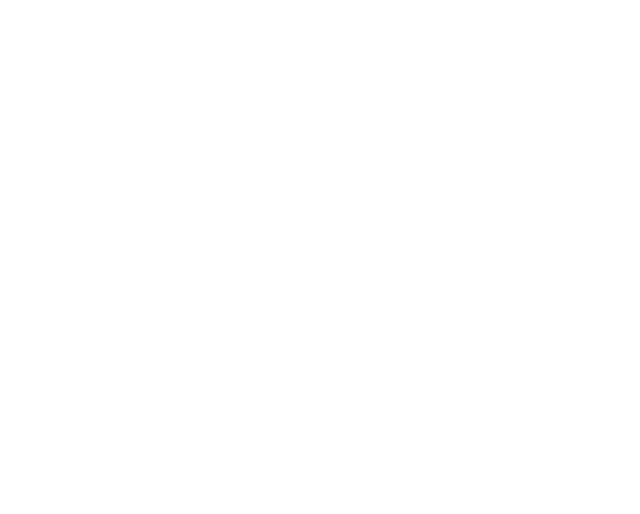
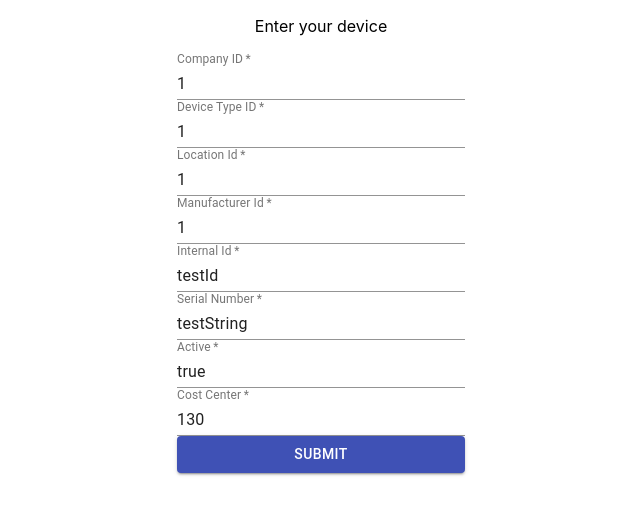
Before and after one commit to lambdax-enteprise-device/frontend, a React (Create React App) app: page /add-device in a window 1280 px wide. Shown: the top 514 px of the page, without its empty margins (319-959 px from the left). Built offline with nearby package versions, Linux system fonts and the light colour scheme.

Commit message:
start work on remove-device

```diff
--- a/src/App.js
+++ b/src/App.js
@@ -11,6 +11,8 @@
 import SignupForm from "./components/auth/SignUp";
 import Dashboard from "./components/dashboard/Dashboard";
 import Inventory from "./components/inventory/Inventory"
+import AddDevice from "./components/inventory/AddDevice"
+import RemoveDevice from "./components/inventory/RemoveDevice"
 
 function App(props) {
   return (
@@ -37,6 +39,13 @@
           path="/inventory"
           render={(...props) => <Inventory cookies={props.cookies} />}
           />
+          <Route
+          path="/add-device"
+          render={(...props) => <AddDevice cookies={props.cookies} />}
+          />
+          <Route
+          path="/remove-device"
+          render={(...props) => <RemoveDevice cookies={props.cookies} />} />
       </Switch>
     </div>
   );
--- /dev/null
+++ b/src/components/inventory/AddDevice.js
@@ -0,0 +1,171 @@
+import React, { useState, useEffect } from "react";
+import { useFormik } from "formik";
+import * as Yup from "yup";
+import axios from "axios";
+import { TextField, Button, FormHelperText, Grid, Container } from "@material-ui/core";
+
+import { makeStyles } from  "@material-ui/core";
+
+const useStyles = makeStyles(theme => ({
+    form: {
+        display: "flex",
+        flexDirection: "column",
+        width: "18em",
+
+    }
+}))
+
+const AddDevice = () => {
+    const classes= useStyles();
+    const formik = useFormik({
+        initialValues: {
+            company_id: 1,
+            device_type_id: 1,
+            location_id: 1,
+            manufacturer_id: 1,
+            internal_id: "testId",
+            serial_number: "testString",
+            active: true,
+            cost_center: 130
+        },
+        validationSchema: Yup.object({
+            company_id: Yup.number()
+            .max(10, "Has to be less than 10")
+            .required("Required"),
+            device_type_id: Yup.number()
+            .max(10, "We only have ten types of devices")
+            .required("Required"),
+            location_id: Yup.number()
+            .max(10, "Must be less than 10")
+            .required("Required"),
+            internal_id: Yup.string()
+            .min(2, "Must be two characters or more")
+            .required("Required"),
+            serial_number: Yup.string()
+            .min(2, "Must be at least two characters")
+            .required("Required"),
+            active: Yup.boolean()
+            .required("Required")
+        }),
+        onSubmit: values => {
+            const {company_id,
+            device_type_id,
+        location_id,
+    manufacturer_id,
+internal_id,
+serial_number,
+active,
+cost_center} = values;
+        const deviceInfo = {
+            company_id: company_id,
+            device_type_id: device_type_id,
+            location_id: location_id,
+            manufacturer_id: manufacturer_id,
+            internal_id: internal_id,
+            serial_number: serial_number,
+            active: active,
+            cost_center: cost_center
+            }
+            alert(JSON.stringify(deviceInfo, null, 2));
+            axios.post(
+            "http://localhost:4545/api/devices",
+            deviceInfo
+            )
+            .then(res => {
+                console.log(res);
+            })
+            .catch(err => {
+                console.log(err);
+            })
+        }
+    })
+    return (
+        <div>
+
+                    <Grid
+          container
+
+          direction='column'
+          justify='center'
+          alignItems='center'
+        >
+            <p>Enter your device</p>
+            <form onSubmit={formik.handleSubmit} className={classes.form}>
+                <TextField
+                label="Company ID"
+                name="company_id"
+                type="text"
+                id="company-id"
+                required
+                onChange={formik.handleChange}
+                {...formik.getFieldProps("company_id")} />
+                <TextField
+                label="Device Type ID"
+                name="device_type_id"
+                type="text"
+                id="device-type-id"
+                required
+                onChange={formik.handleChange}
+                {...formik.getFieldProps("device_type_id")} />
+                <TextField
+                label="Location Id"
+                name="location_id"
+                type="text"
+                id="location-id"
+                required
+                onChange={formik.handleChange}
+                {...formik.getFieldProps("location_id")}/>
+                <TextField
+                label="Manufacturer Id"
+                name="manufacturer_id"
+                type="text"
+                id="manufacturer-id"
+                required
+                onChange={formik.handleChange}
+                {...formik.getFieldProps("manufacturer_id")}/>
+                <TextField
+                label="Internal Id"
+                name="internal_id"
+                type="text"
+                id="internal-id"
+                required
+                onChange={formik.handleChange}
+                {...formik.getFieldProps("internal_id")}/>
+                <TextField
+                label="Serial Number"
+                name="serial_number"
+                type="text"
+                id="serial-number"
+                required
+                onChange={formik.handleChange}
+                {...formik.getFieldProps("serial_number")}/>
+                <TextField
+                label="Active"
+                name="Active"
+                type="text"
+                id="active"
+                required
+                onChange={formik.handleChange}
+                {...formik.getFieldProps("active")}/>
+                <TextField
+                label="Cost Center"
+                name="cost_center"
+                type="text"
+                id="cost-center"
+                required
+                onChange={formik.handleChange}
+                {...formik.getFieldProps("cost_center")}/>
+                <Button
+                type="submit"
+                variant="contained"
+                color="primary"
+                >Submit</Button>
+
+            </form>
+            </Grid>
+
+            </div>
+    )
+}
+
+export default AddDevice;
```
Also changed, not shown: src/components/inventory/Inventory.js (line endings or trailing spaces), src/components/inventory/RemoveDevice.js (added), 1 other file (tests, documents, lock files or other folders).
